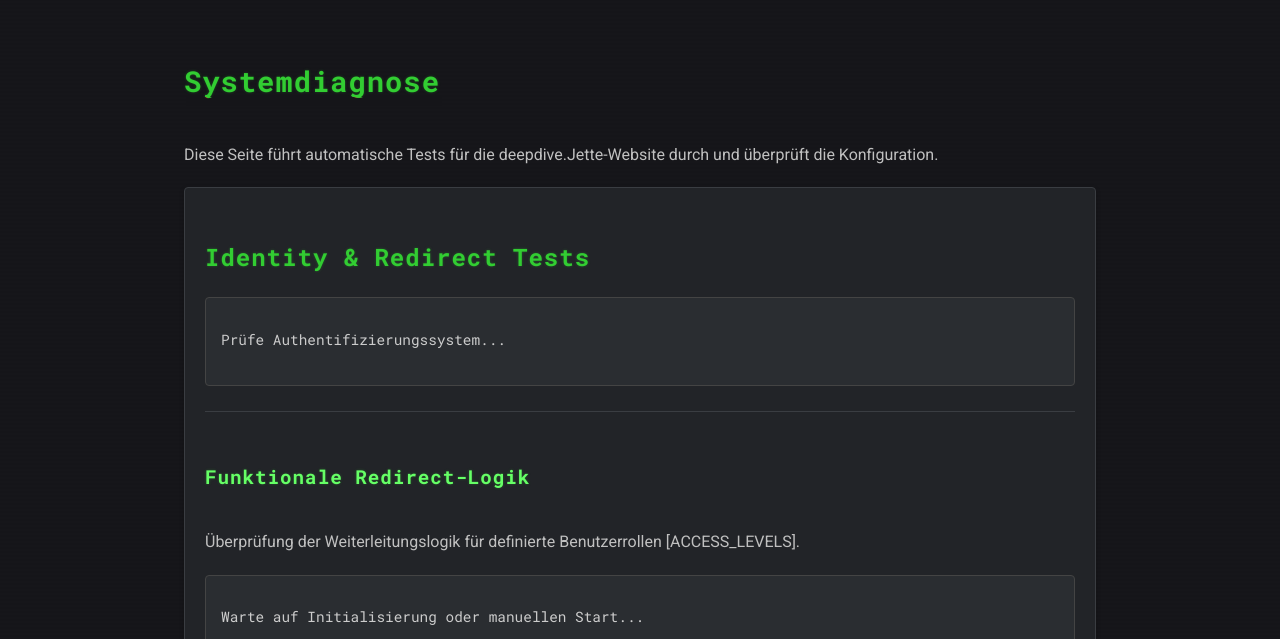
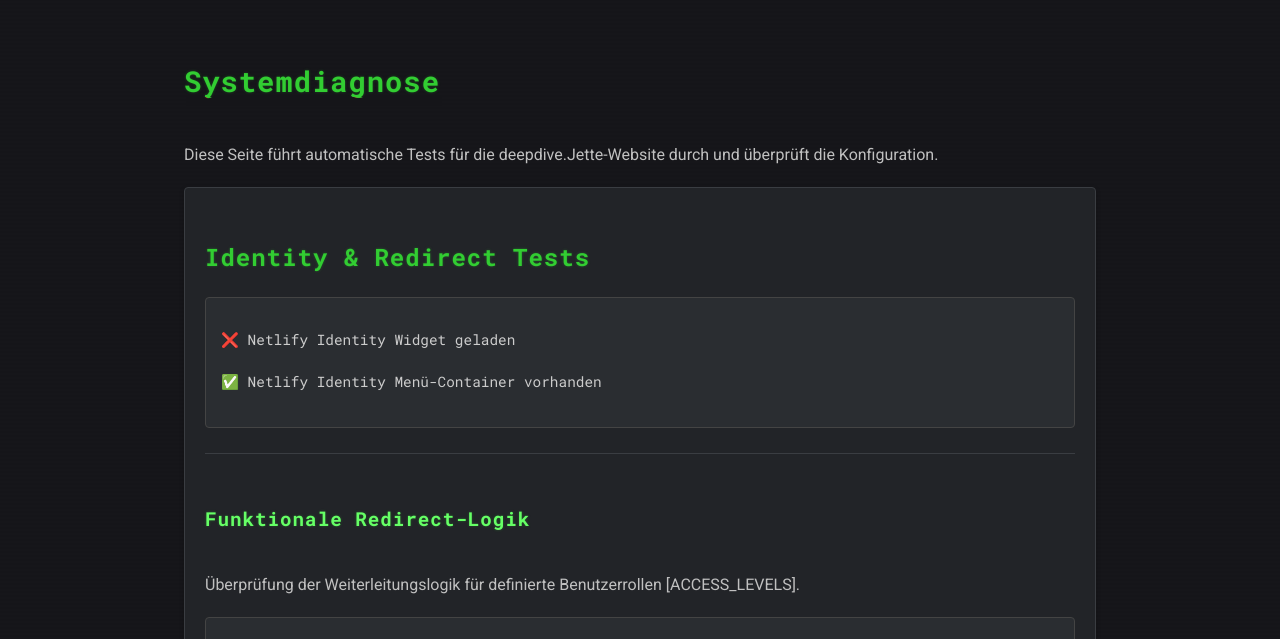
Before and after one commit to Airdox/deepdive-jette1, a plain HTML site: page test.html in a window 1280 px wide. Shown: the part 161-800 px from the top of the page. Drawn offline with Linux system fonts and the light colour scheme; the site is published under a folder, as on GitHub Pages, so addresses that start at the root find nothing.

```diff
--- a/test.html
+++ b/test.html
@@ -77,7 +77,7 @@
     <!-- Unser Redirect-Script -->
     <script src="js/identity-redirect.js"></script>
     <!-- Funktionale Test-Skripts -->
-    <script src="/js/identity-test.js"></script>
+    <script src="js/identity-test.js"></script>
     <script>
         // Überprüfen, ob identity-test.js geladen wurde
         setTimeout(() => {
```
